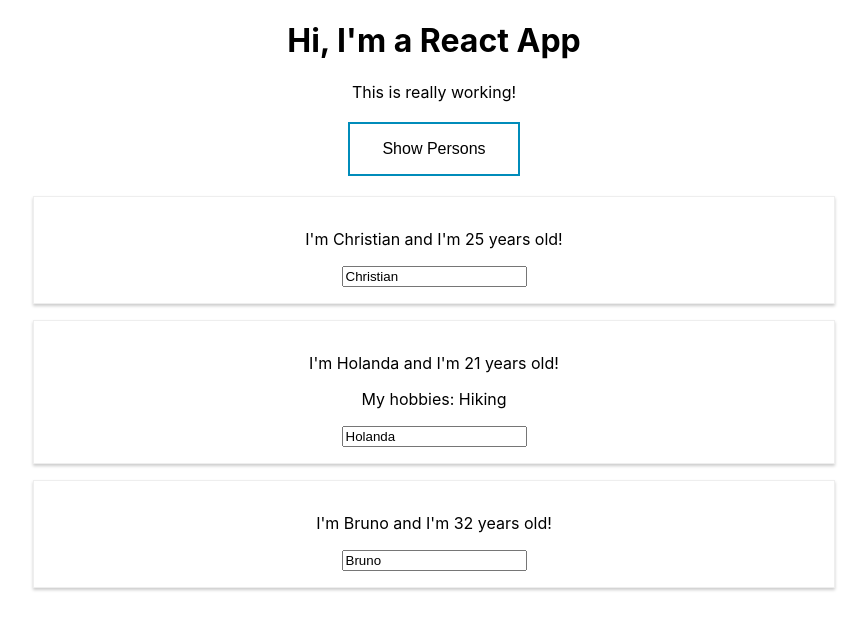
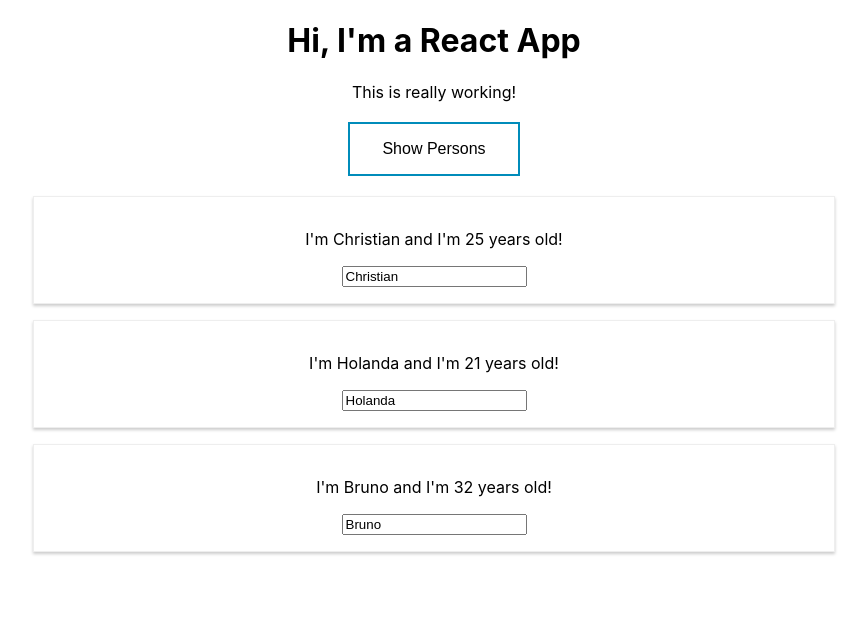
Before and after one commit to christianltdias/first-react-app, a React (Create React App) app: page / in a window 1280 px wide. Both pictures are taken after a click on the button "Show Persons". Shown: the top 630 px of the page, without its empty margins (206-1073 px from the left). Built offline with nearby package versions, Linux system fonts and the light colour scheme.

Commit message:
outputting a list of data

```diff
--- a/src/App.js
+++ b/src/App.js
@@ -56,20 +56,17 @@
 
     let persons = null;
 
+    // Conditional to generate the list of persons if boolean is true
     if (this.state.showPersons) {
       persons = (
         <div>
-          <Person
-            name={this.state.persons[0].name}
-            age={this.state.persons[0].age} />
-          <Person
-            name={this.state.persons[1].name}
-            age={this.state.persons[1].age}
-            click={this.switchNameHandler.bind(this, 'Ty')}
-            changed={this.nameChangedHandle} >My hobbies: Hiking</Person>
-          <Person
-            name={this.state.persons[2].name}
-            age={this.state.persons[2].age} />
+          {/* How to return a list of data */}
+          {this.state.persons.map((person) => {
+            return (<Person
+              name={person.name}
+              age={person.age} />)
+          })}
+
         </div>
       )
     }
@@ -83,8 +80,8 @@
           onClick={this.togglePersonsHandler}>
           Show Persons</button>
 
-          {/* returning persons from condition out return statement */}
-          {persons}
+        {/* returning persons from condition out return statement */}
+        {persons}
 
       </div>
     );
```
